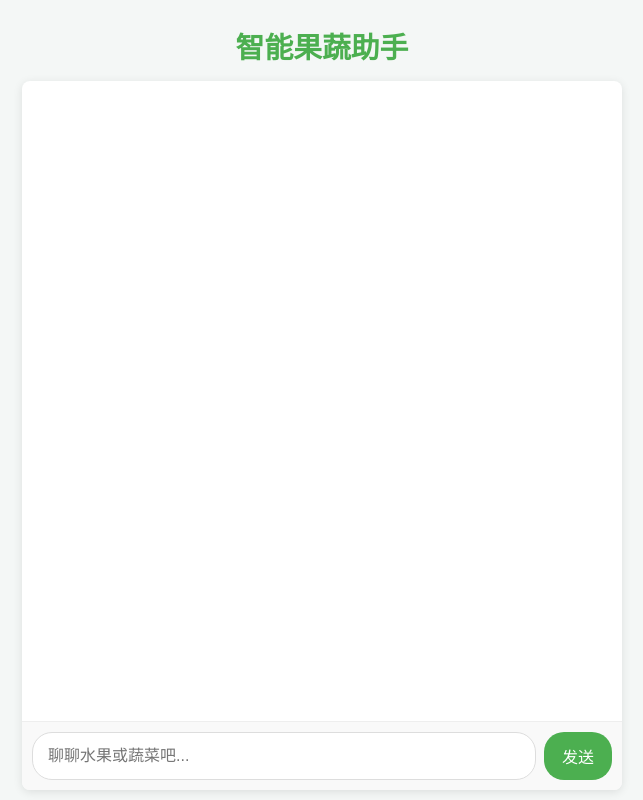
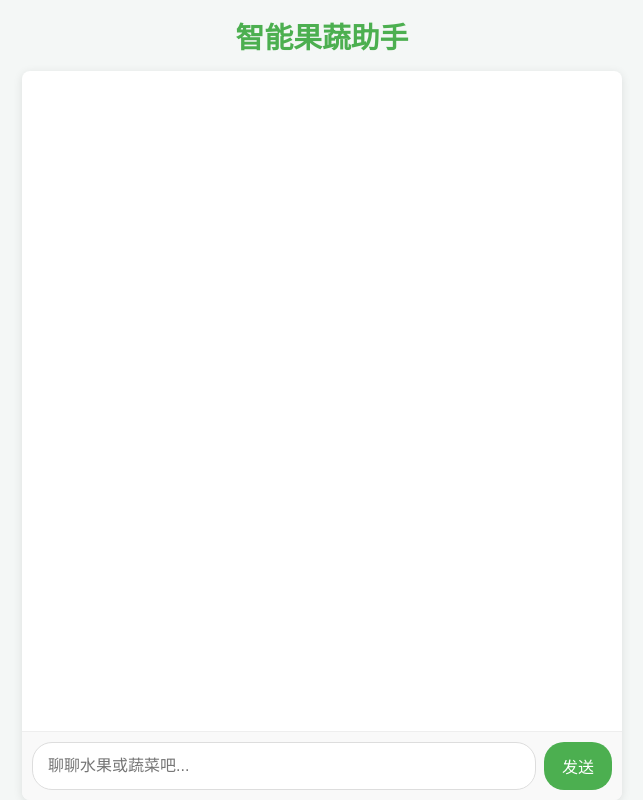
Before and after one commit to HubGoodFood/Chat-AI, a Flask app: page / in a window 1280 px wide. Shown: the whole page, without its empty margins (318-961 px from the left). Run offline with Flask 3, Linux system fonts and the light colour scheme.

Commit message:
Refactor HTML and CSS for improved layout and responsiveness

```diff
--- a/templates/index.html
+++ b/templates/index.html
@@ -5,40 +5,51 @@
     <meta name="viewport" content="width=device-width, initial-scale=1.0">
     <title>智能果蔬助手</title>
     <style>
+        html {
+            height: 100%;
+            overflow: hidden; /* Prevent scrolling of the html element */
+        }
         body {
+            height: 100%; /* Make body take full height of html */
             font-family: -apple-system, BlinkMacSystemFont, 'Segoe UI', Roboto, Oxygen, Ubuntu, Cantarell, 'Open Sans', 'Helvetica Neue', sans-serif;
             display: flex;
             flex-direction: column;
-            align-items: center; /* Centers #chatContainer on larger screens */
+            /* align-items: center; Removed for better full-width control, centering #chatContainer via margin */
             margin: 0;
-            padding: 10px;
+            /* padding: 10px; Will be handled by media query or #chatContainer */
             background-color: #f4f7f6;
             color: #333;
-            min-height: 100vh;
             box-sizing: border-box;
+            overflow: hidden; /* Prevent body from scrolling; scrolling handled by #chatbox */
         }
         h1 {
             color: #4CAF50;
             margin-top: 15px;
             margin-bottom: 15px;
-            font-size: 1.8em; /* 调整标题大小 */
+            font-size: 1.8em;
+            text-align: center; /* Ensure h1 is centered */
+            flex-shrink: 0; /* Prevent h1 from shrinking */
+            padding-left: 10px; /* Add some padding if body padding is removed */
+            padding-right: 10px;
         }
         #chatContainer {
             width: 100%;
-            max-width: 600px;
+            max-width: 600px; /* Max width for desktop */
+            margin-left: auto; /* Center #chatContainer on larger screens */
+            margin-right: auto; /* Center #chatContainer on larger screens */
             background-color: #fff;
             border-radius: 8px;
             box-shadow: 0 2px 10px rgba(0,0,0,0.1);
-            overflow: hidden; /* Important to contain chatbox scrolling */
             display: flex;
             flex-direction: column;
-            flex-grow: 1; /* Allows chatContainer to fill space in body */
+            flex-grow: 1; /* Critical: takes up remaining vertical space in body */
+            overflow: hidden; /* Child #chatbox will scroll */
         }
         #chatbox {
-            flex-grow: 1; /* Allows chatbox to fill space in chatContainer */
-            overflow-y: auto;
+            flex-grow: 1; /* Critical: takes up remaining vertical space in #chatContainer */
+            overflow-y: auto; /* Enables scrolling for chat messages */
             padding: 15px;
-            border-bottom: 1px solid #eee;
+            /* border-bottom: 1px solid #eee; Moved to #inputArea top border */
         }
         #chatbox p {
             margin: 0 0 12px 0;
@@ -54,7 +65,9 @@
         #inputArea {
             display: flex;
             padding: 10px;
-            background-color: #f9f9f9; /* 给输入区域一个轻微的背景色 */
+            background-color: #f9f9f9;
+            border-top: 1px solid #eee; /* Separator line */
+            flex-shrink: 0; /* Prevent input area from shrinking */
         }
         #userInput {
             flex-grow: 1;
@@ -78,7 +91,7 @@
             cursor: pointer;
             font-size: 1em;
             transition: background-color 0.3s ease;
-            white-space: nowrap; /* 防止按钮文字换行 */
+            white-space: nowrap;
         }
         button:hover {
             background-color: #45a049;
@@ -87,19 +100,18 @@
         /* 针对小屏幕的媒体查询 */
         @media (max-width: 600px) {
             body {
-                padding: 0;
-                align-items: stretch; /* Ensure children take full width if not otherwise constrained */
+                padding: 0; /* Remove body padding on small screens */
             }
             #chatContainer {
                 border-radius: 0;
-                max-width: 100%;
-                width: 100%; /* Ensure it takes full width on mobile */
+                max-width: 100%; /* Ensure it takes full width */
+                /* width: 100%; Is implicit with max-width: 100% and flex behavior */
+                /* height related properties are now handled by flex-grow */
             }
             h1 {
                 font-size: 1.5em;
                 margin-top: 10px;
                 margin-bottom: 10px;
-                text-align: center; /* Explicitly center h1 as body align-items changed for mobile */
             }
             #chatbox {
                 padding: 10px;
```
